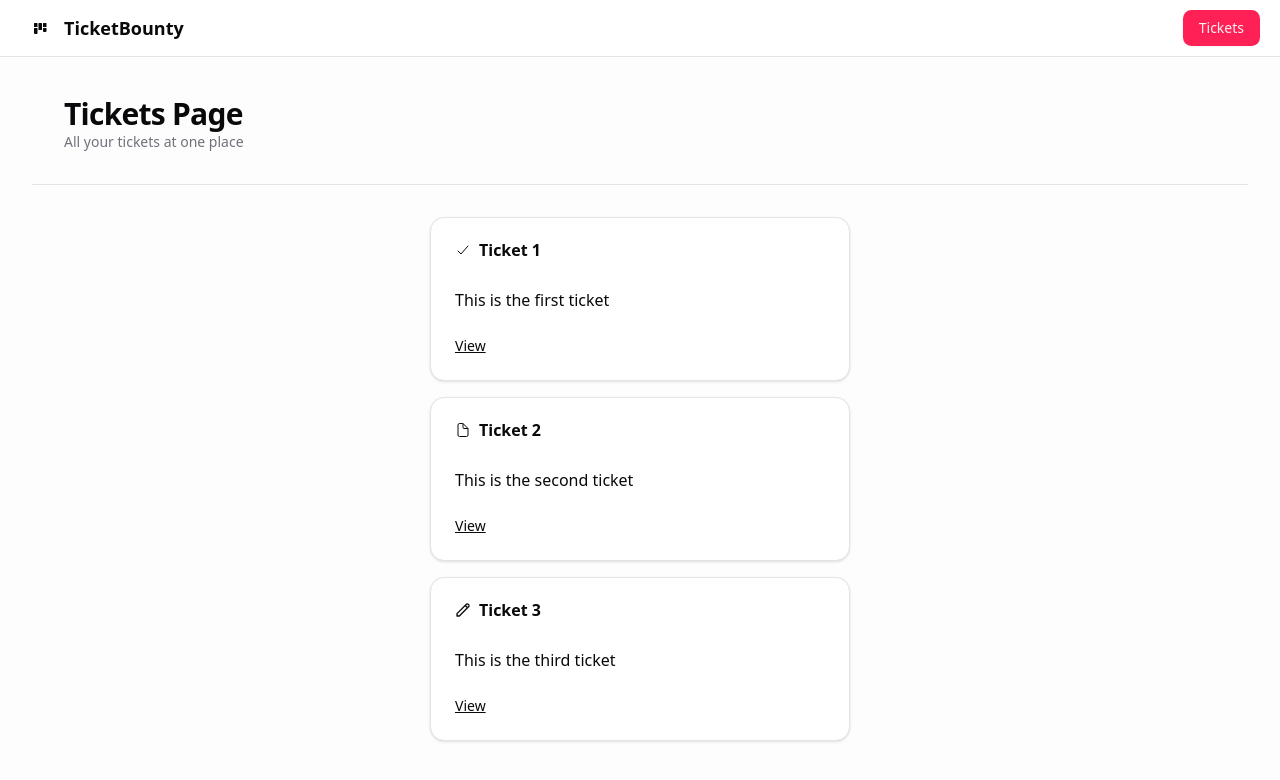
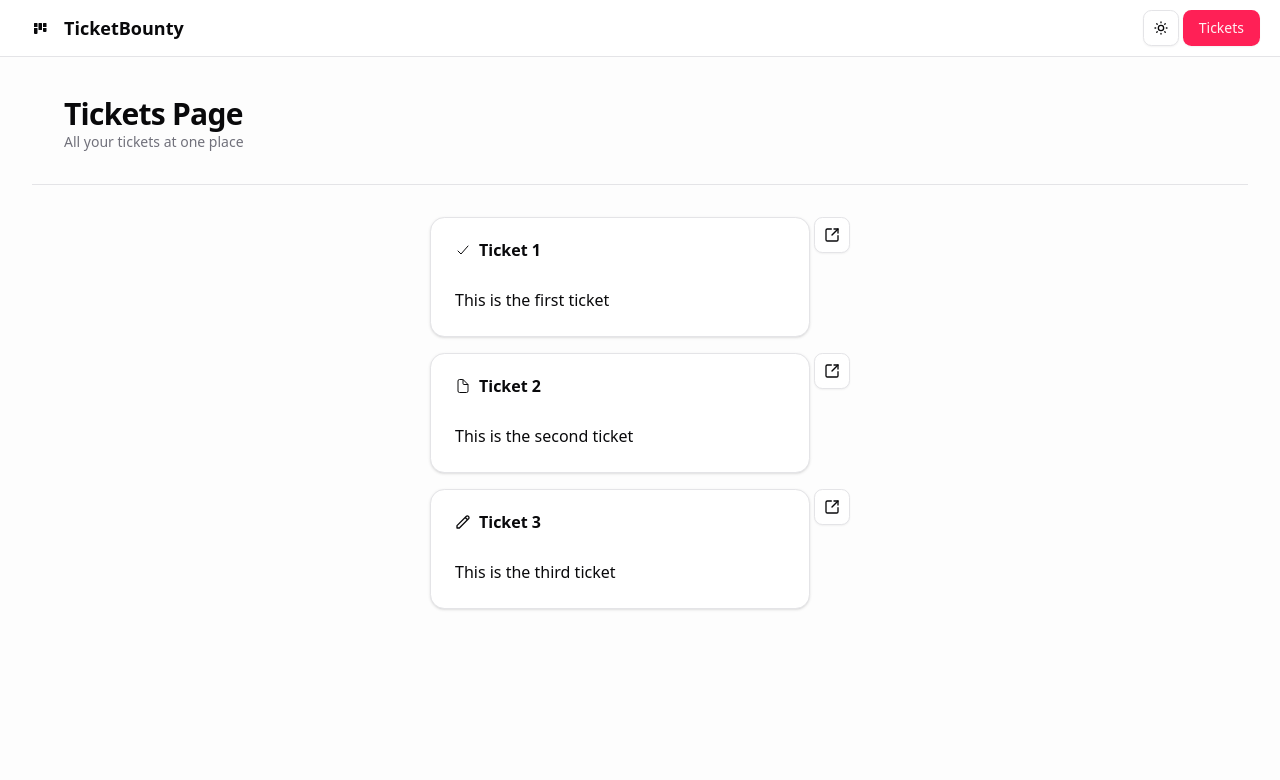
Before and after one commit to iCarlo/road-to-next-app, a Next.js app: page /tickets in a window 1280 px wide. Shown: the top 780 px of the page. Built offline with nearby package versions, Linux system fonts and the light colour scheme.

Commit message:
feat: added reusable ticket-item component. added theme switcher

```diff
--- a/package.json
+++ b/package.json
@@ -17,6 +17,7 @@
     "clsx": "^2.1.1",
     "lucide-react": "^0.542.0",
     "next": "15.5.0",
+    "next-themes": "^0.4.6",
     "react": "19.1.0",
     "react-dom": "19.1.0",
     "react-icons": "^5.5.0",
--- a/src/app/layout.tsx
+++ b/src/app/layout.tsx
@@ -2,6 +2,7 @@ import "./globals.css";
 import type { Metadata } from "next";
 import { Geist, Geist_Mono } from "next/font/google";
 import { Header } from "@/components/header";
+import ThemeProvider from "@/components/theme/theme-provider";
 
 const geistSans = Geist({
   variable: "--font-geist-sans",
@@ -24,15 +25,17 @@ export default function RootLayout({
   children: React.ReactNode;
 }>) {
   return (
-    <html lang="en">
+    <html lang="en" suppressHydrationWarning>
       <body
         className={`${geistSans.variable} ${geistMono.variable} antialiased`}
       >
-        <Header />
+        <ThemeProvider>
+          <Header />
 
-        <main className="min-h-screen flex-1 overflow-y-auto overflow-x-hidden py-24 px-8 bg-secondary/20 flex flex-col">
-          {children}
-        </main>
+          <main className="min-h-screen flex-1 overflow-y-auto overflow-x-hidden py-24 px-8 bg-secondary/20 flex flex-col">
+            {children}
+          </main>
+        </ThemeProvider>
       </body>
     </html>
   );
--- a/src/app/tickets/[ticketId]/page.tsx
+++ b/src/app/tickets/[ticketId]/page.tsx
@@ -3,13 +3,8 @@ import React from "react";
 import { Placeholder } from "@/components/placeholder";
 import { Button } from "@/components/ui/button";
 import { initialTickets } from "@/data";
+import { TicketItem } from "@/features/ticket/ticket-item";
 import { ticketsPath } from "@/utils/paths";
-
-const TICKET_ICONS = {
-  DONE: "X",
-  OPEN: "O",
-  IN_PROGRESS: ">",
-};
 
 interface TicketPageProps {
   params: Promise<{
@@ -36,16 +31,8 @@ const TicketPage = async ({ params }: TicketPageProps) => {
   }
 
   return (
-    <div>
-      <h2>TicketPage</h2>
-
-      <div className="flex gap-2 items-center">
-        <h4 className="font-bold text-xl">{ticketDetail.title}</h4>
-        <span className="text-md font-semibold">
-          {TICKET_ICONS[ticketDetail.status]}
-        </span>
-      </div>
-      <p>{ticketDetail.description}</p>
+    <div className="flex justify-center animate-fade-in-from-top">
+      <TicketItem ticket={ticketDetail} isDetail />
     </div>
   );
 };
--- a/src/app/tickets/page.tsx
+++ b/src/app/tickets/page.tsx
@@ -1,23 +1,8 @@
-import Link from "next/link";
 import React from "react";
-import { HiOutlinePencil } from "react-icons/hi";
-import { IoCheckmark, IoDocumentOutline } from "react-icons/io5";
 import { Heading } from "@/components/heading";
-import {
-  Card,
-  CardContent,
-  CardFooter,
-  CardHeader,
-  CardTitle,
-} from "@/components/ui/card";
 import { initialTickets } from "@/data";
-import { ticketPath } from "@/utils/paths";
+import { TicketItem } from "@/features/ticket/ticket-item";
 
-const TICKET_ICONS = {
-  DONE: <IoCheckmark />,
-  OPEN: <IoDocumentOutline />,
-  IN_PROGRESS: <HiOutlinePencil />,
-};
 
 const TicketsPage = () => {
   return (
@@ -29,26 +14,7 @@ const TicketsPage = () => {
 
       <div className="flex-1 flex flex-col items-center gap-y-4 animate-fade-in-from-top">
         {initialTickets.map((ticket) => (
-          <Card key={ticket.id} className="w-full max-w-[420px]">
-            <CardHeader>
-              <CardTitle className="flex gap-x-2">
-                <span>{TICKET_ICONS[ticket.status]}</span>
-                <span className="truncate">{ticket.title}</span>
-              </CardTitle>
-            </CardHeader>
-
-            <CardContent>
-              <p className="line-clamp-3 whitespace-break-spaces">
-                {ticket.description}
-              </p>
-            </CardContent>
-
-            <CardFooter>
-              <Link href={ticketPath(ticket.id)} className="text-sm underline">
-                View
-              </Link>
-            </CardFooter>
-          </Card>
+          <TicketItem key={ticket.id} ticket={ticket} />
         ))}
       </div>
     </div>
--- a/src/components/header.tsx
+++ b/src/components/header.tsx
@@ -2,6 +2,7 @@ import Link from "next/link";
 import { PiKanbanFill } from "react-icons/pi";
 import { Button, buttonVariants } from "@/components/ui/button";
 import { homePath, ticketsPath } from "@/utils/paths";
+import { ThemeSwitcher } from "./theme/theme-switcher";
 
 export const Header = () => {
   return (
@@ -14,7 +15,8 @@ export const Header = () => {
           </Link>
         </Button>
       </div>
-      <div>
+      <div className="flex items-center gap-1">
+        <ThemeSwitcher />
         <Link
           className={buttonVariants({
             variant: "default",
--- /dev/null
+++ b/src/components/theme/theme-provider.tsx
@@ -0,0 +1,12 @@
+import { ThemeProvider as BaseThemeProvider } from "next-themes";
+import React from "react";
+
+const ThemeProvider = ({ children }: { children: React.ReactNode }) => {
+  return (
+    <BaseThemeProvider attribute="class" defaultTheme="system" enableSystem>
+      {children}
+    </BaseThemeProvider>
+  );
+};
+
+export default ThemeProvider;
--- /dev/null
+++ b/src/components/theme/theme-switcher.tsx
@@ -0,0 +1,23 @@
+"use client";
+
+import { useTheme } from "next-themes";
+import React from "react";
+import { LuMoon, LuSunMedium } from "react-icons/lu";
+import { Button } from "../ui/button";
+
+export const ThemeSwitcher = () => {
+  const { theme, setTheme } = useTheme();
+
+  return (
+    <Button
+      variant="outline"
+      size="icon"
+      onClick={() => setTheme(theme === "light" ? "dark" : "light")}
+    >
+      <LuSunMedium className="size-4 rotate-0 scale-100 transition-all dark:-rotate-90 dark:scale-0" />
+      <LuMoon className="absolute size-4 rotate-90 scale-0 transition-transform dark:rotate-0 dark:scale-100" />
+
+      <span className="sr-only">Toggle Theme</span>
+    </Button>
+  );
+};
--- /dev/null
+++ b/src/features/ticket/constants.tsx
@@ -0,0 +1,8 @@
+import { HiOutlinePencil } from "react-icons/hi";
+import { IoCheckmark, IoDocumentOutline } from "react-icons/io5";
+
+export const TICKET_ICONS = {
+  DONE: <IoCheckmark />,
+  OPEN: <IoDocumentOutline />,
+  IN_PROGRESS: <HiOutlinePencil />,
+};
--- /dev/null
+++ b/src/features/ticket/ticket-item.tsx
@@ -0,0 +1,49 @@
+import Link from 'next/link'
+import React from 'react'
+import { LuSquareArrowOutUpRight } from 'react-icons/lu'
+import { Button } from '@/components/ui/button'
+import { Card, CardContent, CardHeader, CardTitle } from '@/components/ui/card'
+import { cn } from '@/lib/utils'
+import { ticketPath } from '@/utils/paths'
+import { TICKET_ICONS } from './constants'
+import { Ticket } from './types'
+
+interface TicketItemProps {
+    ticket: Ticket;
+    isDetail?: boolean
+}
+
+export const TicketItem = ({ticket, isDetail}: TicketItemProps) => {
+  const detailButton = (
+    <Button variant="outline" size="icon" asChild>
+         <Link href={ticketPath(ticket.id)}>
+            <LuSquareArrowOutUpRight className='size-4' />
+        </Link>
+    </Button>
+  )
+
+  return (
+    <div className={cn("w-full max-w-[420px] flex gap-x-1", {
+      "max-w-[580px]": isDetail
+    })}>
+      <Card key={ticket.id} className="w-full">
+        <CardHeader>
+          <CardTitle className="flex gap-x-2">
+            <span>{TICKET_ICONS[ticket.status]}</span>
+            <span className="truncate">{ticket.title}</span>
+          </CardTitle>
+        </CardHeader>
+
+        <CardContent>
+          <p className={cn("whitespace-break-spaces", {
+            "line-clamp-3": !isDetail
+          })}>
+            {ticket.description}
+          </p>
+        </CardContent>
+      </Card>
+
+      {!isDetail && <div className="flex flex-col gap-y-1">{detailButton}</div>}
+    </div>
+  )
+}
--- /dev/null
+++ b/src/features/ticket/types.ts
@@ -0,0 +1,9 @@
+
+export type TicketStatus = "DONE" | "OPEN" | "IN_PROGRESS";
+
+export type Ticket = {
+    id: string;
+    title: string;
+    description: string;
+    status: TicketStatus
+}
```
Also changed, not shown: 1 other file (tests, documents, lock files or other folders).
